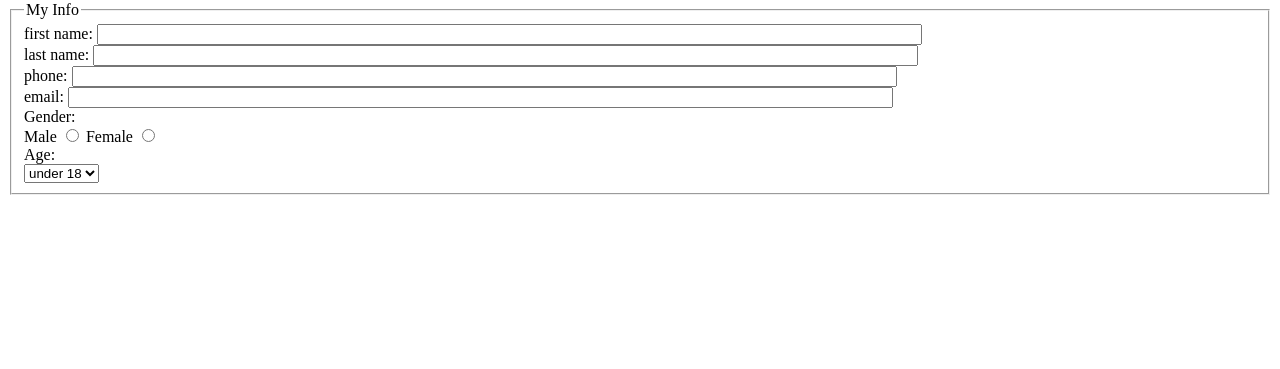
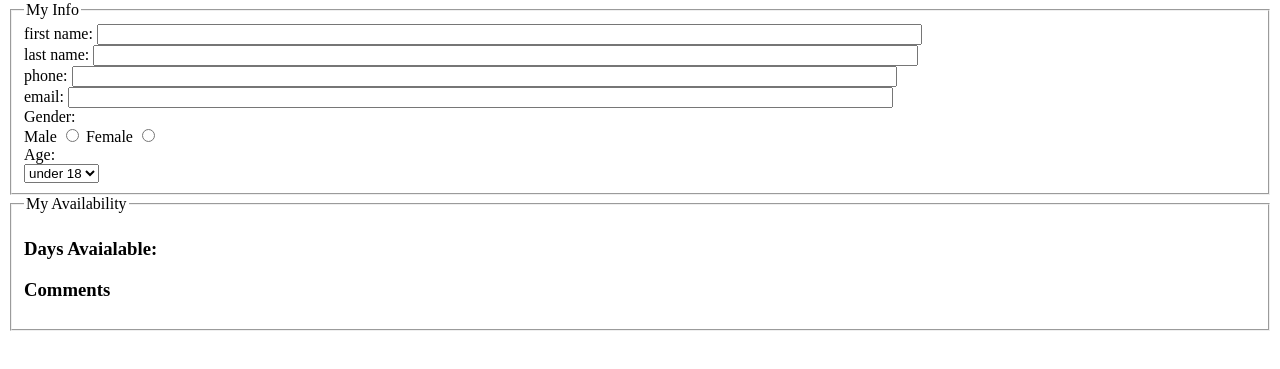
Before and after one commit to Arod39/lab5_ITMD361, a plain HTML site: page index.html in a window 1280 px wide. Shown: the part 79-448 px from the top of the page. Drawn offline with Linux system fonts and the light colour scheme.

Commit message:
Update 7 - 2nd Fieldset Outline
Created the initial outline for the availability field set, also made the division for the comment box. Will continue developing the syntax.

```diff
--- a/index.html
+++ b/index.html
@@ -24,5 +24,19 @@
         <option>over 18</option>
       </select>
     </fieldset>
+    <fieldset>
+      <legend>My Availability</legend>
+      <h3>Days Avaialable:</h3>
+      <div>
+        <label>
+        <label>
+        <label>
+        <label>
+        <label>
+        <label>
+        <label>
+      <div>
+      <h3>Comments</h3>
+      <div>
 </body>
 </html>
```
